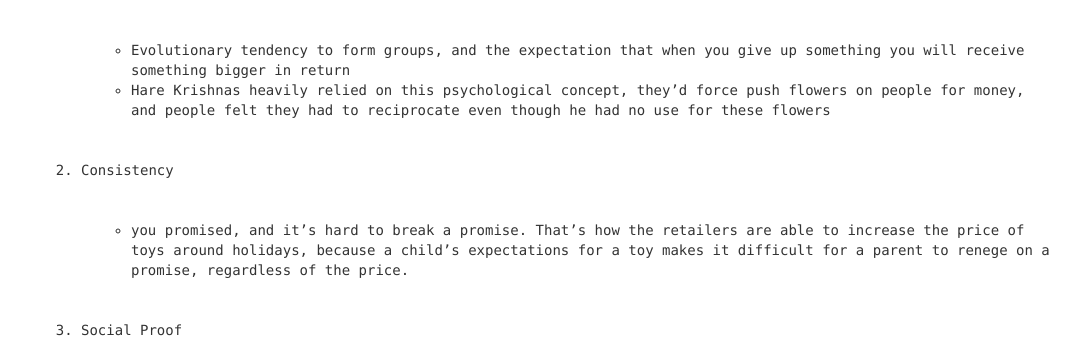
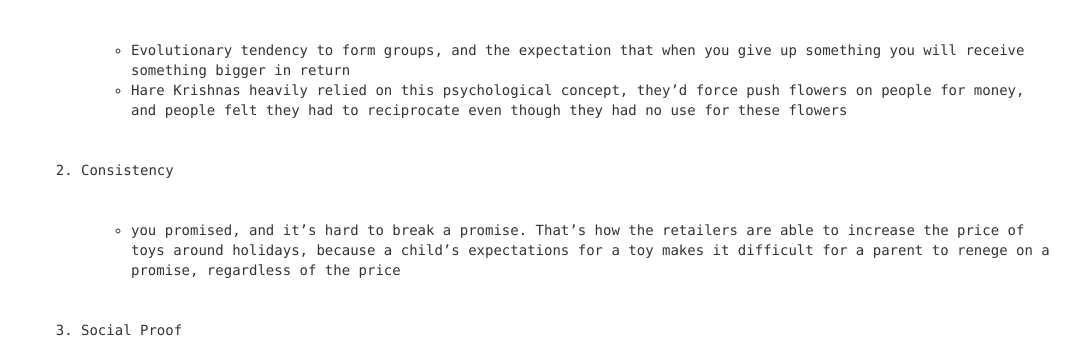
Before and after one commit to fengtingzhang/blog, a Jekyll site: the page built from _posts/2017-11-16-rubyconf-2017-day-three.md, in a window 1280 px wide and 900 px high, scrolled down 720 px. Shown: the part 178-542 px from the top of the window, without its empty margins (97-1177 px from the left). Built offline with Jekyll 4.4.1, drawn with Linux system fonts in a browser that asks for light colours.

Commit message:
Update 2017-11-16-rubyconf-2017-day-three.md

```diff
--- a/_posts/2017-11-16-rubyconf-2017-day-three.md
+++ b/_posts/2017-11-16-rubyconf-2017-day-three.md
@@ -30,10 +30,10 @@ modified_time: '2017-11-17T09:16:43.607-07:00'
 #### Influence: The Psychology of Persuasion by Robert B. Cialdini
 1. Reciprocity
   * Evolutionary tendency to form groups, and the expectation that when you give up something you will receive something bigger in return
-  * Hare Krishnas heavily relied on this psychological concept, they'd force push flowers on people for money, and people felt they had to reciprocate even though he had no use for these flowers
+  * Hare Krishnas heavily relied on this psychological concept, they'd force push flowers on people for money, and people felt they had to reciprocate even though they had no use for these flowers
 
 2. Consistency
-  * you promised, and it's hard to break a promise. That's how the retailers are able to increase the price of toys around holidays, because a child's expectations for a toy makes it difficult for a parent to renege on a promise, regardless of the price.
+  * you promised, and it's hard to break a promise. That's how the retailers are able to increase the price of toys around holidays, because a child's expectations for a toy makes it difficult for a parent to renege on a promise, regardless of the price
 
 3. Social Proof
   * we are more likely to follow what other people do
```
